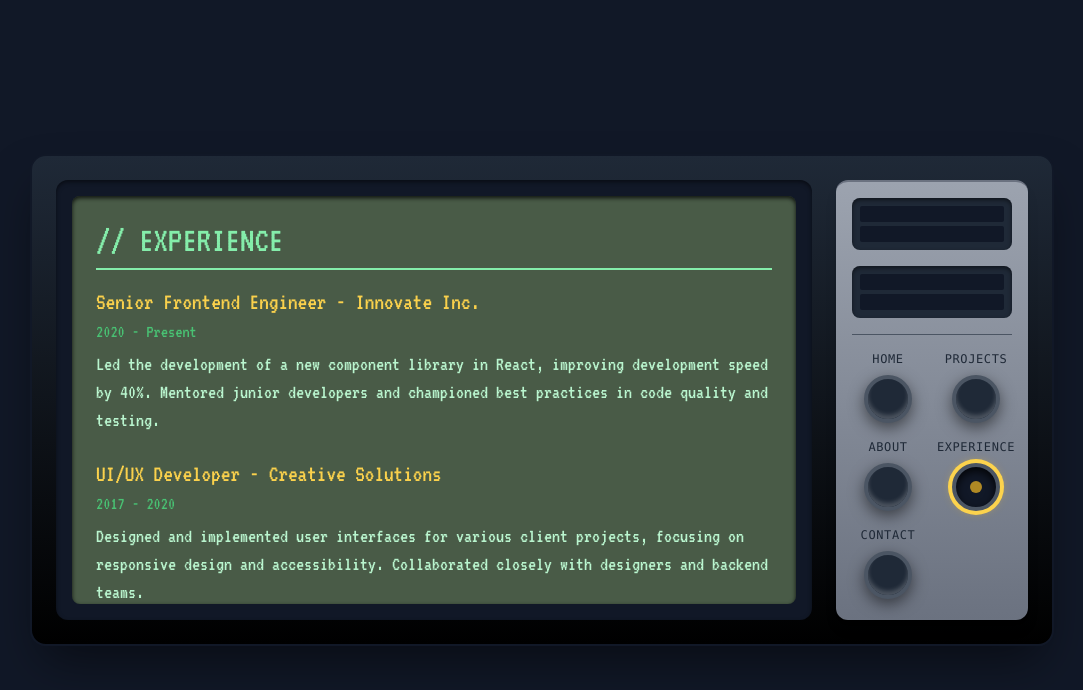
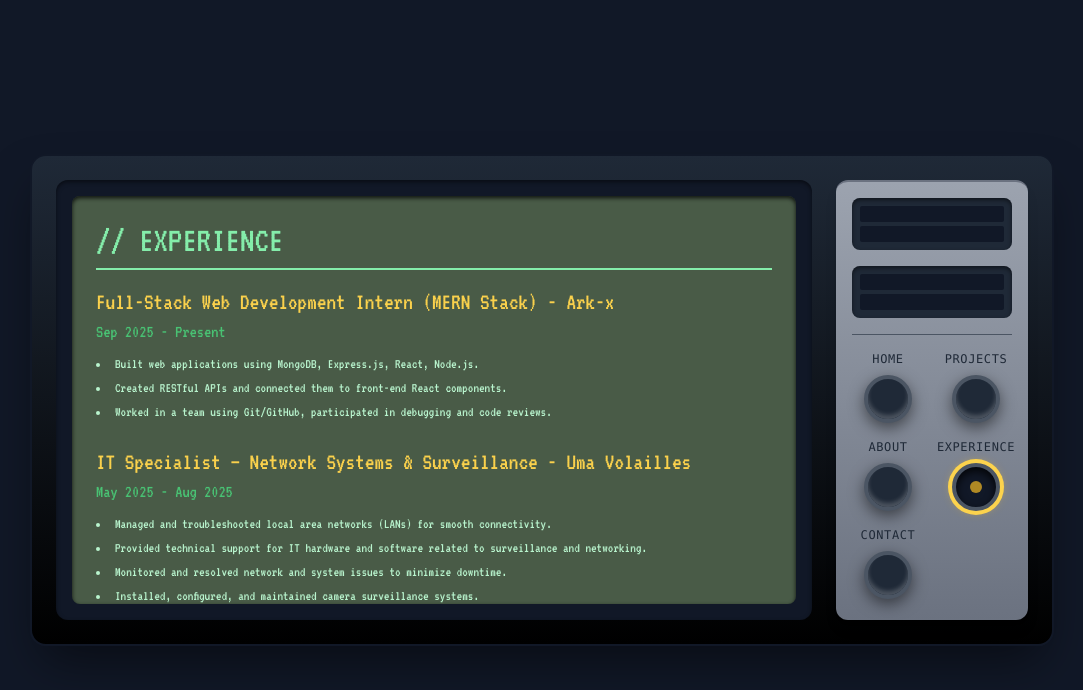
Before and after one commit to R0KH0/MyPortfolio, a React (Vite) app: page / in a window 1280 px wide. Both pictures are taken after a click on the button 1074 px from the left and 487 px from the top of the page. Shown: the top 690 px of the page, without its empty margins (98-1181 px from the left). Built offline with nearby package versions, Linux system fonts and the light colour scheme.

Commit message:
adding experiences/skills

```diff
--- a/components/ExperienceScreen.jsx
+++ b/components/ExperienceScreen.jsx
@@ -2,20 +2,50 @@ import React from 'react';
 
 const experiences = [
     {
-        role: "Senior Frontend Engineer",
-        company: "Innovate Inc.",
-        period: "2020 - Present",
-        description: "Led the development of a new component library in React, improving development speed by 40%. Mentored junior developers and championed best practices in code quality and testing."
+        role: "Full-Stack Web Development Intern (MERN Stack)",
+        company: "Ark-x",
+        period: "Sep 2025 - Present",
+        description: "Built web applications using MongoDB, Express.js, React, Node.js. Created RESTful APIs and connected them to front-end React components. Worked in a team using Git/GitHub, participated in debugging and code reviews"
     },
     {
-        role: "UI/UX Developer",
-        company: "Creative Solutions",
-        period: "2017 - 2020",
-        description: "Designed and implemented user interfaces for various client projects, focusing on responsive design and accessibility. Collaborated closely with designers and backend teams."
+        role: "IT Specialist – Network Systems & Surveillance",
+        company: "Uma Volailles",
+        period: "May 2025 - Aug 2025",
+        description: "Managed and troubleshooted local area networks (LANs) for smooth connectivity. Provided technical support for IT hardware and software related to surveillance and networking. Monitored and resolved network and system issues to minimize downtime. Installed, configured, and maintained camera surveillance systems. Ensured proper data storage, system security, and network integrity."
+    },
+    {
+        role: "IT Specialist – Network Systems & Surveillance",
+        company: "GAMATEL MAROC",
+        period: "Apr 2025 - May 2025",
+        description: "Managed and troubleshooted local area networks (LANs) for smooth connectivity. Provided technical support for IT hardware and software related to surveillance and networking. Monitored and resolved network and system issues to minimize downtime. Installed, configured, and maintained camera surveillance systems. Ensured proper data storage, system security, and network integrity"
+    },
+    {
+        role: "Factory Manager – Aluminium Sector",
+        company: "RG-bond SART",
+        period: "Jan 2024 - Jun 2024",
+        description: "Supervised and coordinated production teams to meet targets. Managed the production process and optimized workflow efficiency. Oversaw the management of raw materials and inventory. Ensured compliance with safety and quality standards"
+    },
+    {
+        role: "Email Marketing Specialist (HTML, CSS)",
+        company: "E-Impact",
+        period: "Jun 2023 - Nov 2023",
+        description: "Designed and created responsive marketing emails using HTML and CSS. Collaborated with marketing teams to implement email campaigns. Ensured emails were visually appealing and consistent with brand guidelines. Tested emails for compatibility across different devices and email clients"
+    },
+    {
+        role: "IT Intern – Programming",
+        company: "Jil Smart",
+        period: "Dec 2021 - Jan 2022",
+        description: "Assisted in software development and programming tasks. Supported testing and debugging of applications. Contributed to building small automation and data management tools. Improved understanding of coding principles and development environments"
+    },
+    {
+        role: "IT Technician Intern",
+        company: "Celatec",
+        period: "Apr 2021 - Jun 2021",
+        description: "Installed, configured, and updated computer hardware and software. Configured and maintained local (LAN) and wide area (WAN) networks. Installed and configured surveillance camera systems. Provided basic IT support and troubleshooting for users"
     },
 ];
 
-const skills = ["React", "TypeScript", "Next.js", "Tailwind CSS", "Figma", "Node.js", "GraphQL", "CI/CD", "Jest & RTL"];
+const skills = [ "JavaScript", "React", "Node.js", "MongoDB",  "Tailwind CSS",  "HTML", "Git/Github", "Ajile", "Scrum"];
 
 const ExperienceScreen = () => {
     return (
@@ -32,7 +62,11 @@ const ExperienceScreen = () => {
                     <div key={index}>
                         <h2 className="text-2xl text-amber-300">{exp.role} - {exp.company}</h2>
                         <p className="text-green-400/80 text-lg">{exp.period}</p>
-                        <p className="mt-1">{exp.description}</p>
+                        <ul className="list-disc list-inside text-green-200 mt-2 space-y-1 text-sm">
+                            {exp.description.split('. ').map((bullet, i) =>
+                                bullet.trim() ? <li key={i}>{bullet.trim()}.</li> : null
+                            )}
+                        </ul>
                     </div>
                 ))}
             </div>
```
